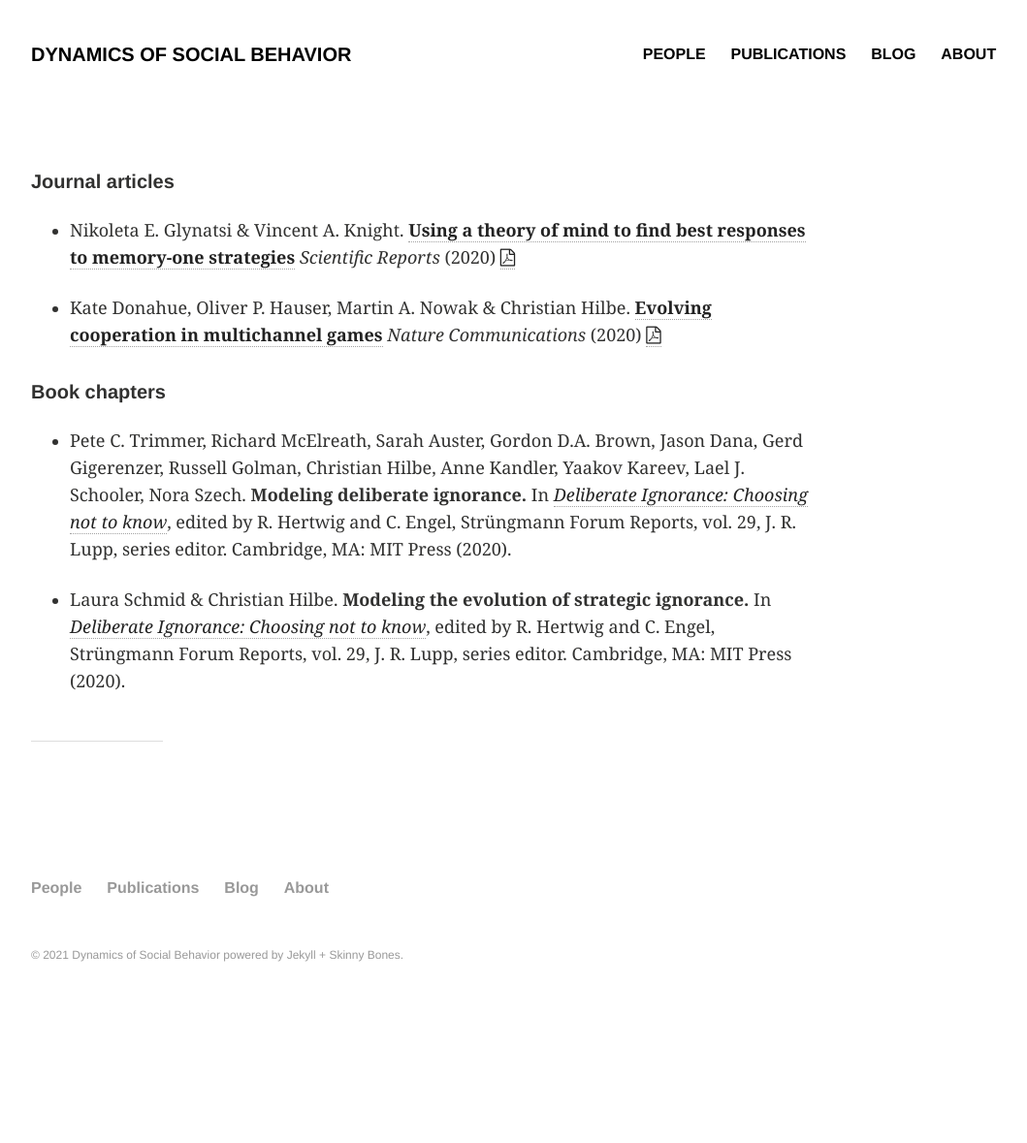
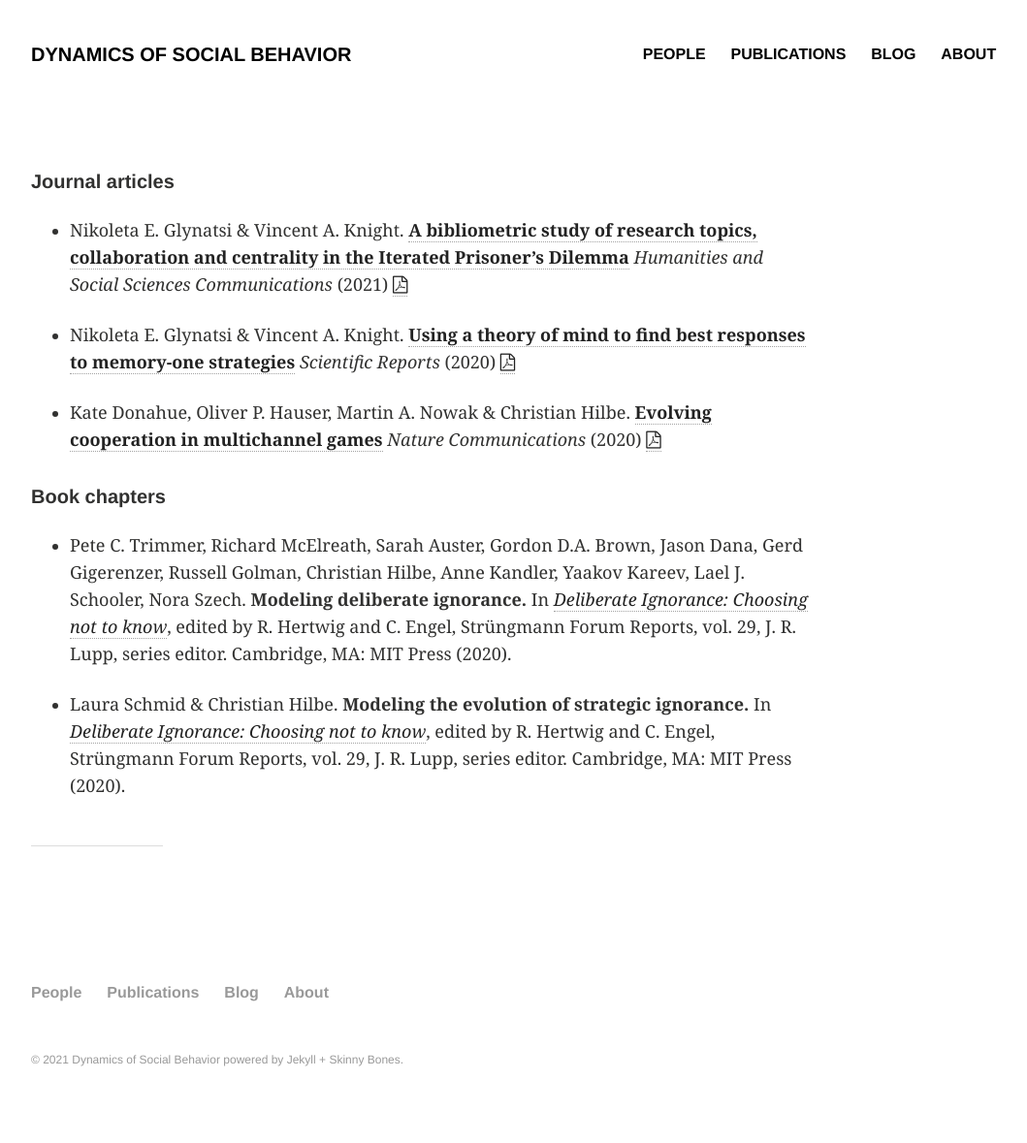
Before and after one commit to DYNOSOBs/social-behaviour, a Jekyll site: the page built from publications/index.md, in a window 1280 px wide. Shown: the whole page at 97% size, without its empty margins (64-1123 px from the left). Built offline with Jekyll 4.4.1, drawn with Linux system fonts in a browser that asks for light colours; before the commit the page ends 1071 px from its top, so only the background shows below that.

Commit message:
add publication bibliometrics study

```diff
--- a/publications/index.md
+++ b/publications/index.md
@@ -8,6 +8,10 @@ image:
 ---
 
 <h5>Journal articles</h5>
+
+- Nikoleta E. Glynatsi & Vincent A. Knight.
+[**A bibliometric study of research topics, collaboration and centrality in the Iterated Prisoner’s Dilemma**](https://www.nature.com/articles/s41599-021-00718-9)
+_Humanities and Social Sciences Communications_ (2021) <a href="papers/bibliometric_study.pdf"><i class="fa fa-file-pdf-o"></i>
 
 - Nikoleta E. Glynatsi & Vincent A. Knight.
 [**Using a theory of mind to find best responses to memory-one strategies**](https://www.nature.com/articles/s41598-020-74181-y)
```
Also changed, not shown: 1 other file.
